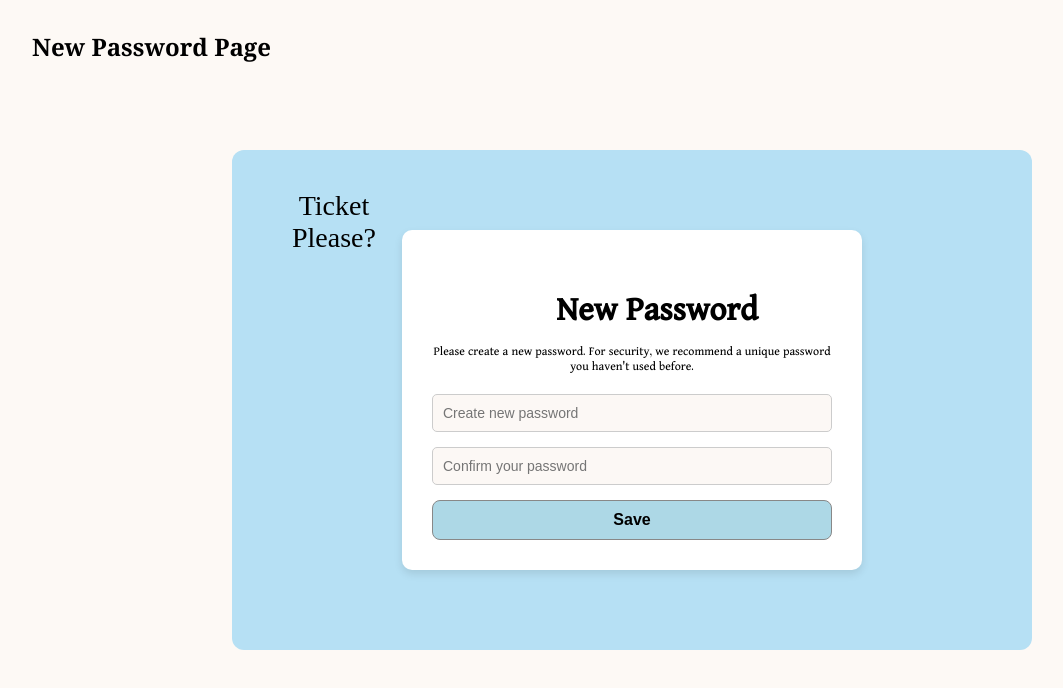
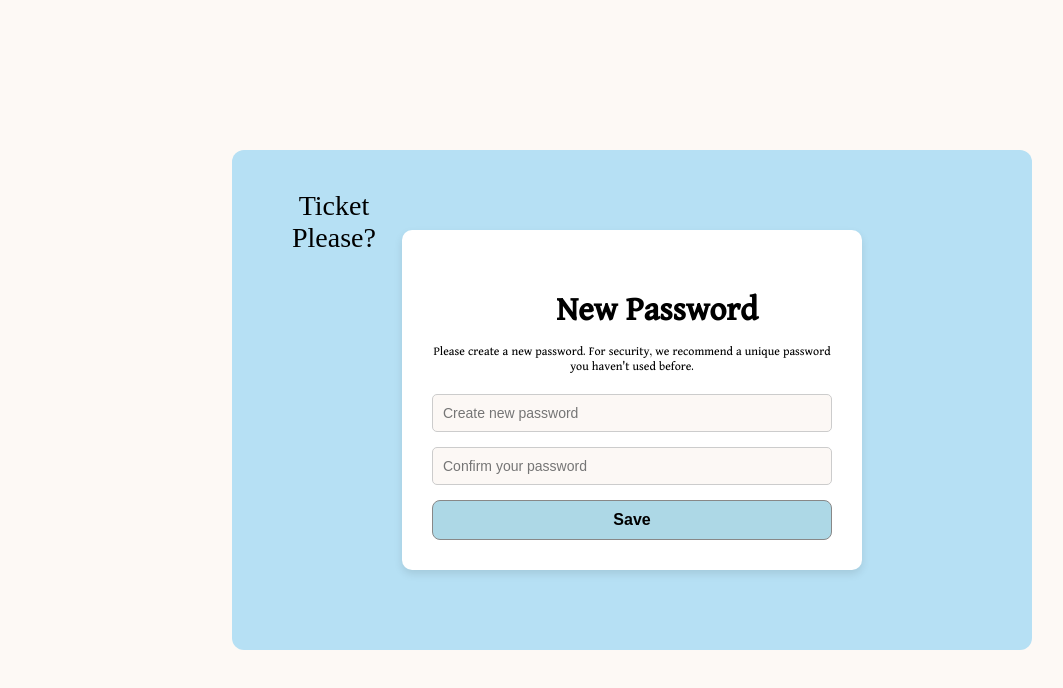
Before and after one commit to ducmanhh08/314-Project, a React (Create React App) app in the folder fend/: page /new-password in a window 1280 px wide. Shown: the top 688 px of the page, without its empty margins (8-1071 px from the left). Built offline with nearby package versions, Linux system fonts and the light colour scheme; a web font is replaced by a local one.

Commit message:
added route path and updated styles in new password

```diff
--- a/fend/src/App.jsx
+++ b/fend/src/App.jsx
@@ -36,7 +36,10 @@ function App() {
       <Route path="/sign-up" element={<SignUp />} />
       <Route path="/forgot-password" element={<ForgotPassword />} />
       <Route path="/new-password" element={<NewPassword />} />
-
+      <Route path="/cancel-events" element={<CancelEvents />} />
+      <Route path="/waiting-list" element={<WaitingList />} />
+      <Route path="/waiting-list2" element={<WaitingList2 />} />
+      <Route path="/waiting-list3" element={<WaitingList3 />} />
 
       {/* Protect all /homepage routes */}
       <Route
--- a/fend/src/components/PopularEvents/PopularEvents.css
+++ b/fend/src/components/PopularEvents/PopularEvents.css
@@ -1,4 +1,3 @@
-
 .popular-events-container {
     margin: 2rem 0;
     padding: 0 4rem;
--- a/fend/src/pages/new-password/NewPassword.jsx
+++ b/fend/src/pages/new-password/NewPassword.jsx
@@ -103,7 +103,6 @@ function NewPassword() {
     // </>
     // #endregion
     <>
-      <div className={styles['page-title']}>New Password Page</div>
       <div className={styles['new-password-wrapper']}>
         <div className={styles['form-container']}>
           <div className={styles['branding']}>Ticket<br />Please?</div>
--- a/fend/src/pages/new-password/NewPassword.module.css
+++ b/fend/src/pages/new-password/NewPassword.module.css
@@ -14,18 +14,6 @@
     top: 50%;
     left: 50%;
     transform: translate(-50%, -50%);
-}
-
-/* Page title */
-.page-title {
-    position: absolute;
-    top: 30px;
-    left: 40px;
-    font-family: 'Georgia', serif;
-    font-size: 24px;
-    font-weight: bold;
-    color: #000;
-    z-index: 1;
 }
 
 /* Branding text (Ticket Please?) */
```
